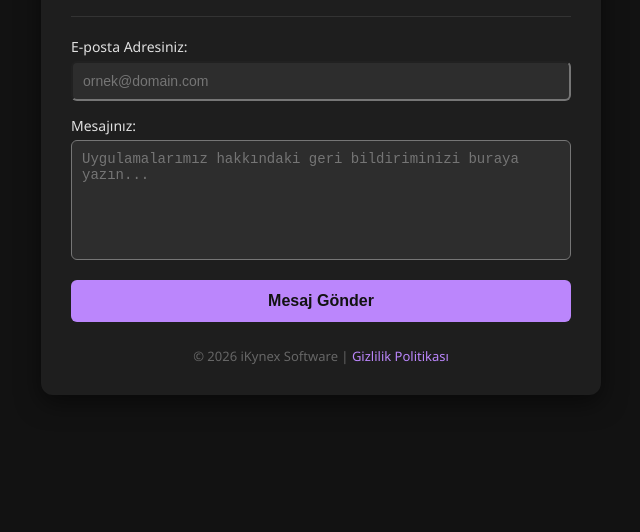
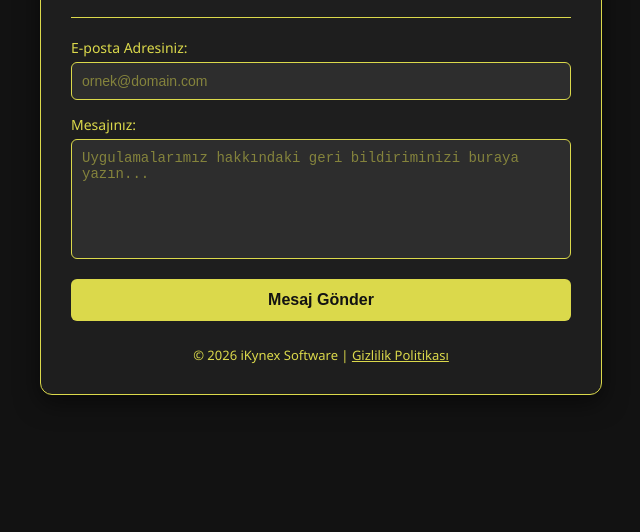
Before and after one commit to ikynex/ikynex.github.io, a plain HTML site: page index.html in a window 1280 px wide. Shown: the part 308-840 px from the top of the page, without its empty margins (319-959 px from the left). Drawn offline with Linux system fonts and the light colour scheme.

Commit message:
Revise styles for body, container, and footer
Updated styles for improved visibility and aesthetics.

```diff
--- a/index.html
+++ b/index.html
@@ -5,19 +5,96 @@
     <meta name="viewport" content="width=device-width, initial-scale=1.0">
     <title>iKynex Software - İletişim & Profil</title>
     <style>
-        body { font-family: 'Segoe UI', Tahoma, Geneva, Verdana, sans-serif; background-color: #121212; color: #ffffff; display: flex; justify-content: center; align-items: center; min-height: 100vh; margin: 0; padding: 20px; }
-        .container { background-color: #1e1e1e; padding: 30px; border-radius: 12px; max-width: 500px; width: 100%; box-shadow: 0 8px 24px rgba(0,0,0,0.5); }
-        h1 { color: #bb86fc; font-size: 24px; margin-bottom: 10px; }
-        p { color: #a0a0a0; font-size: 15px; line-height: 1.6; }
-        .form-group { margin-bottom: 15px; }
-        label { display: block; margin-bottom: 5px; color: #e0e0e0; font-size: 14px; }
-        input, textarea { width: 100%; padding: 10px; border: 1px border #333; background-color: #2d2d2d; color: #ffffff; border-radius: 6px; box-sizing: border-box; font-size: 14px; }
-        input:focus, textarea:focus { border-color: #bb86fc; outline: none; }
-        textarea { height: 120px; resize: none; }
-        button { background-color: #bb86fc; color: #121212; border: none; padding: 12px; width: 100%; font-weight: bold; border-radius: 6px; cursor: pointer; font-size: 16px; transition: 0.3s; }
-        button:hover { background-color: #9b66dd; }
-        .footer { margin-top: 25px; text-align: center; font-size: 13px; color: #666; }
-        .footer a { color: #bb86fc; text-decoration: none; }
+        body {
+            font-family: 'Segoe UI', Tahoma, Geneva, Verdana, sans-serif;
+            background-color: #121212;
+            color: #DBD94B;
+            display: flex;
+            justify-content: center;
+            align-items: center;
+            min-height: 100vh;
+            margin: 0;
+            padding: 20px;
+        }
+        .container {
+            background-color: #1e1e1e;
+            padding: 30px;
+            border-radius: 12px;
+            max-width: 500px;
+            width: 100%;
+            box-shadow: 0 8px 24px rgba(0,0,0,0.5);
+            border: 1px solid #DBD94B;
+        }
+        h1 {
+            color: #DBD94B;
+            font-size: 24px;
+            margin-bottom: 10px;
+        }
+        p {
+            color: #DBD94B;
+            font-size: 15px;
+            line-height: 1.6;
+        }
+        .form-group {
+            margin-bottom: 15px;
+        }
+        label {
+            display: block;
+            margin-bottom: 5px;
+            color: #DBD94B;
+            font-size: 14px;
+        }
+        input, textarea {
+            width: 100%;
+            padding: 10px;
+            border: 1px solid #DBD94B;
+            background-color: #2d2d2d;
+            color: #DBD94B;
+            border-radius: 6px;
+            box-sizing: border-box;
+            font-size: 14px;
+        }
+        input::placeholder, textarea::placeholder {
+            color: rgba(219, 217, 75, 0.5);
+        }
+        input:focus, textarea:focus {
+            border-color: #ffffff;
+            outline: none;
+        }
+        textarea {
+            height: 120px;
+            resize: none;
+        }
+        button {
+            background-color: #DBD94B;
+            color: #121212;
+            border: none;
+            padding: 12px;
+            width: 100%;
+            font-weight: bold;
+            border-radius: 6px;
+            cursor: pointer;
+            font-size: 16px;
+            transition: 0.3s;
+        }
+        button:hover {
+            background-color: #c4c23f;
+        }
+        .footer {
+            margin-top: 25px;
+            text-align: center;
+            font-size: 13px;
+            color: #DBD94B;
+        }
+        .footer a {
+            color: #DBD94B;
+            text-decoration: underline;
+        }
+        hr {
+            border: 0;
+            border-top: 1px solid #DBD94B;
+            margin: 20px 0;
+        }
     </style>
 </head>
 <body>
@@ -26,8 +103,9 @@
     <h1>iKynex Software</h1>
     <p>Merhaba, ben iKynex ekosisteminin arkasındaki bağımsız yazılım geliştiriciyim. Kullanıcıların günlük hayatını kolaylaştıran, işlevsel, modern ve performans odaklı mobil uygulamalar üretiyorum.</p>
 
-    <hr style="border: 0; border-top: 1px solid #333; margin: 20px 0;">
+    <hr>
 
+    <!-- İLETİŞİM FORMU -->
     <form action="https://formspree.io/f/xppqejny" method="POST">
         <div class="form-group">
             <label for="email">E-posta Adresiniz:</label>
@@ -41,7 +119,7 @@
     </form>
 
     <div class="footer">
-        © 2026 iKynex Software | <a href="#">Gizlilik Politikası</a>
+        © 2026 iKynex Software | <a href="privacy.html">Gizlilik Politikası</a>
     </div>
 </div>
 
```
